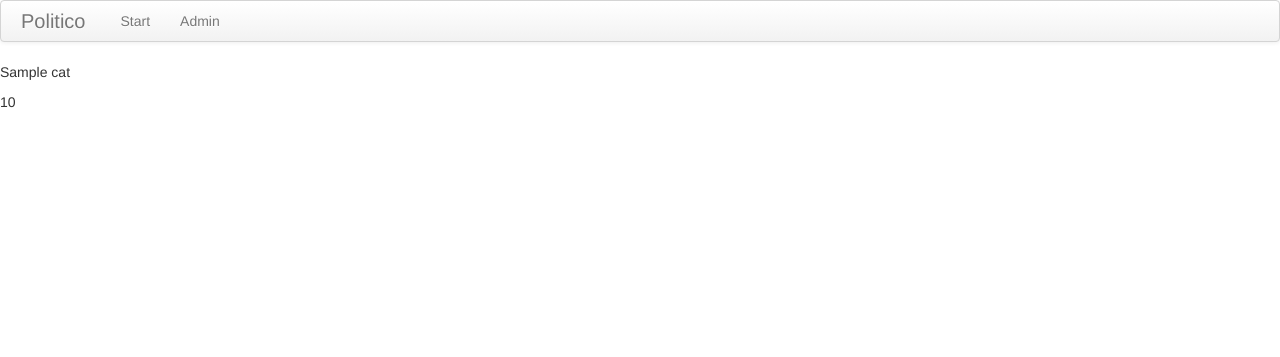
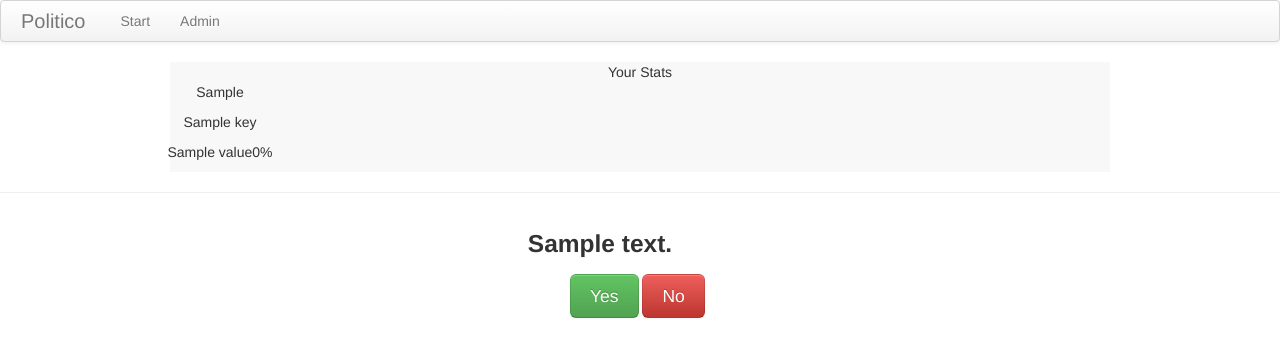
Before and after one commit to matthewepler/politicoTest, a Flask app: template templates/question.html in a window 1280 px wide. Shown: the top 357 px of the page. Run offline with Flask 2, Linux system fonts and the light colour scheme; the template is opened without the code that fills it: most values are stand-ins (such as "Sample title", 1, 10 or a date in 2020); parts of the project's set-up code (start-up, migrations or seed data) failed here and were passed over; some libraries are stand-ins or nearby versions; some web fonts are replaced.

Commit message:
response 0 working

```diff
--- a/app.py
+++ b/app.py
@@ -11,12 +11,12 @@ from mongoengine import *
 
 # import data models
 import models
-import functions
+from otherFunctions import *
 import random
 
-# for json needs
-import json
-from flask import jsonify
+# # for json needs
+# import json
+# from flask import jsonify
 
 import requests
 
@@ -33,31 +33,89 @@ app.logger.debug("Connecting to MongoLabs")
 # --------- Routes -----------------------------------------------------------------
 @app.route("/", methods=['GET'])
 def index():
+	initEverything()
+	app.logger.debug( "database cleared and refilled")
 
-	return render_template("start.html")
+	#create new mayor
+	models.Candidate.objects.delete()
+	newCan = models.Candidate()
+	newCan.name = "Mayor"
+	categories = models.Category.objects()
+	for c in categories:
+		ranNum = random.randint(2,5)
+		newCan.currScores[c.title] = ranNum
+	newCan.save()
+	metrics = {}
+	metrics = sorted(newCan.currScores, key=lambda key: newCan.currScores[key])
+	questions = models.Question.objects(category=metrics[0])
+	ranNum = random.randint(0, len(questions))
+	question = questions[ranNum]
+
+	data = {
+			'currScores' : newCan.currScores,
+			'question'   : question
+			}
+
+	return render_template("start.html", **data)
 
 
-@app.route("/question/<response>", methods=['GET','POST'])
-def question(response):
-	if response == "0":
-		newCan = models.Candidate()
-		newCan.name = "Mayor"
+@app.route("/question/<response>/<qText>", methods=['GET','POST'])
+def question(response, qText):
+	qText = qText + "?"
+	if response == '0':
+		#reset everything
+		mayor = models.Candidate.objects.get()
 		categories = models.Category.objects()
+
+		#evaluate the current scores
+		metrics = {}
+		metrics = sorted(mayor.currScores, key=lambda key: mayor.currScores[key])
+
+		#pick a question from the category with the lowest score
+		questions = models.Question.objects(category=metrics[0])
+		ranNum = random.randint(0, len(questions))
+		question = questions[ranNum]
+
+		#delete it so we don't pick it again
+		models.Question.objects.get(text=question.text).delete()
+
+		data = {
+				'currScores' : mayor.currScores,
+				'question'   : question
+				}
+
+		return render_template("question.html", **data)
+
+	elif response == 1: #Yes
+		mayor = models.Candidate.objects.get()
+		categories = models.Category.objects()
+		prevQuestion = models.Question.get(text=qText)
+		# qet the yesValues for that question
+
+
+		prevMetrics = {}
+		counter = 0
 		for c in categories:
-			ranNum = random.randint(2,5)
-			newCan.currScores.append(ranNum)
-			newCan.categories.append(c.title)
+			prevMetrics[c.title] = mayor.currScores[counter]
+			counter = counter + 1
+
+		prevMetrics = sorted(prevMetrics, key=lambda key: prevMetrics[key])
+		questions = models.Question.objects(category=prevMetrics[0])
+		if len(questions) > 1:
+			ranNum = random.randint(0, len(questions))
+			question = questions[ranNum]
+			models.Question.objects.get(text=question.text).delete()
+		else:
+			question = questions[0]
+
 		data = {
 				'categories' : newCan.categories,
-				'currScores' : newCan.currScores
+				'currScores' : newCan.currScores,
+				'question'   : question
 				}
-	else:
 
-		# save the previous values into prevScores
-		# get the form data and put it into currScores
-		# calculate an array of offset values for drawing
-		# package data
-		data = {'response':response}
+	elif response == 2: #No
+		data = {}
 
 	return render_template("question.html", **data)
 
--- a/models.py
+++ b/models.py
@@ -25,10 +25,10 @@ CategoryForm = model_form(Category)
 
 
 class Candidate(Document):
-	# basic info
+	name = StringField()
 	categories = ListField(StringField())
-	prevScores = ListField(IntField())
-	currScores = ListField(IntField())
+	prevScores = DictField()
+	currScores = DictField()
 	timestamp = DateTimeField(default=datetime.now())
 
 # validation form
--- a/templates/layout/main.html
+++ b/templates/layout/main.html
@@ -23,7 +23,7 @@
           <div class="navbar-inner">
             <a class="brand" href="/">Politico</a>
             <ul class="nav">
-              <li><a href="/question/0">Start</a></li>
+              <li><a href="/question/0/{{question.text}}">Start</a></li>
               <li><a href="/admin">Admin</a></li>
             </ul>
           </div>
--- a/templates/question.html
+++ b/templates/question.html
@@ -1,12 +1,39 @@
 {% extends "layout/main.html" %}
 
 {% block body %}
-	{% set counter = 0 %}
-	{% for c in categories %}
-		<p>{{ c }}</p>
-		<p>{{ currScores[counter] }}</p>
-		{% set counter = counter + 1 %}
-	{% endfor %}
+<div id="metrics" class="container">
+	<div class="row">
+		<div class="span12 text-center" style="background:#F8F8F8 ">
+			Your Stats
+			<div class="row" id="graph">
+				<!--GRAPH STUFF HERE-->
+				<div class="row">
+					{% for key, value in currScores.iteritems() %}
+						<div class="span2 text-center">
+							<p>{{ c }}</p>
+							<p>{{ key|e }}</p>
+							<p>{{ value|e }}0%</p>
+						</div>
+					{% endfor %}
+				</div><!--nested row spans-->
+			</div><!--graph-->
+		</div><!--nested row-->
+	</div><!--top row-->
+</div><!--metrics container-->
+<hr>
+<div class="container">
+	<div class="span10" style="margin-left:50px">
+		<div class="row text-center">
+			<h3>{{ question.text }}</h3>
+		</div><!--text row-->
+	</div><!--span10-->
+</div><!--container-->
+<div class="container">
+	<div class="row" style="margin-left:400px" >
+		<a class="btn btn-large btn-success" href="question/1/{{question.text}}">Yes</a>
+		<a class="btn btn-large btn-danger" href="question/2/{{question.text}}">No</a>
+	</div><!--row-->
+</div><!--container-->
 {% endblock %}
 
 {% block styles %}{% endblock %}
--- a/templates/start.html
+++ b/templates/start.html
@@ -10,7 +10,7 @@
 		</div>
 	</div> <!--row-->
 
-	<a class="btn btn-large" href="/question/0">Next</a>
+	<a class="btn btn-large" href="/question/0/{{question.text}}">Next</a>
 </div> <!--container-->
 {% endblock %}
 
```
Also changed, not shown: otherFunctions.py (+8 -32 lines), 2 other files.
